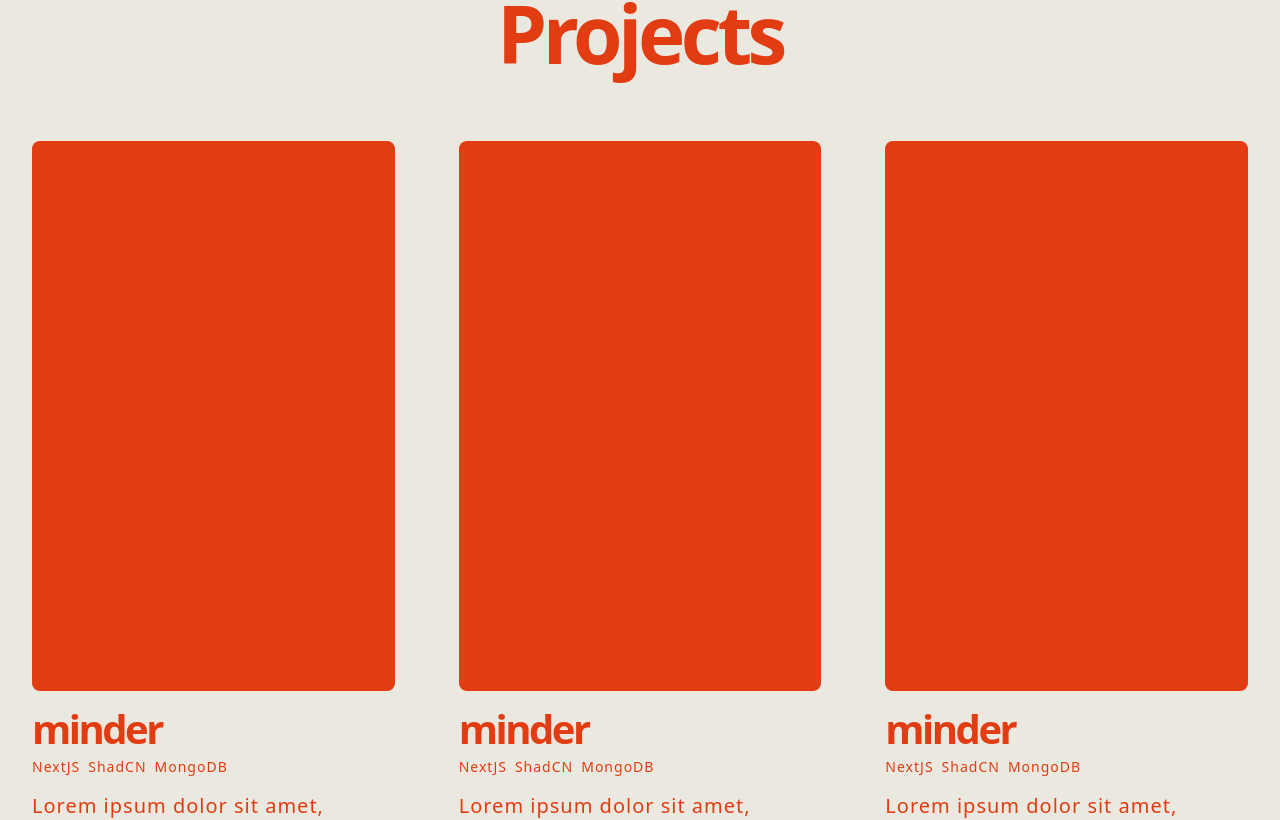
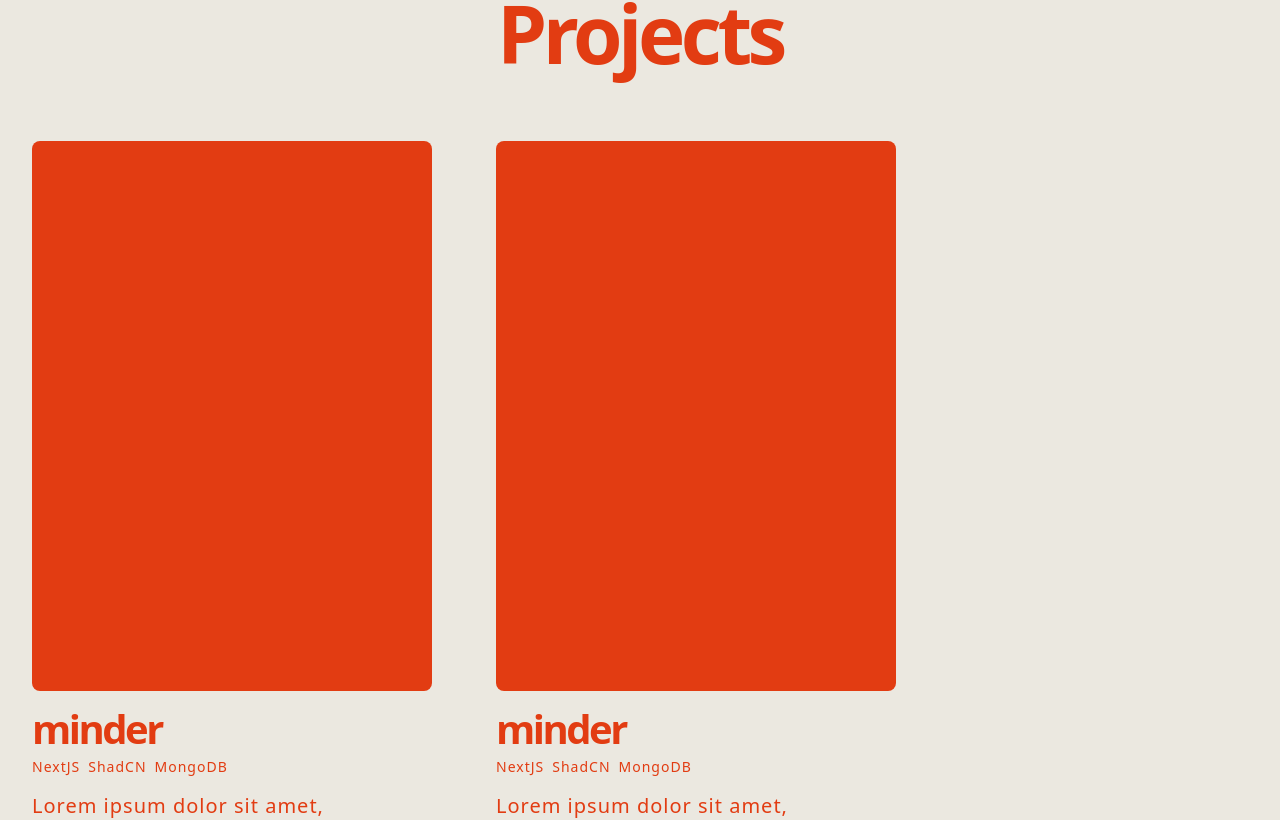
Before and after one commit to michaelcanonizado/michaelcanonizado, a Next.js app: page / in a window 1280 px wide. Shown: the part 1580-2400 px from the top of the page. Built offline with nearby package versions, Linux system fonts and the light colour scheme.

Commit message:
chore: add flex-wrap to projects container

```diff
--- a/src/app/_sections/projects.tsx
+++ b/src/app/_sections/projects.tsx
@@ -37,7 +37,7 @@ const Projects = ({ className }: ComponentBaseProps) => {
       <div className=''>
         <h1 className='text-display text-center'>Projects</h1>
       </div>
-      <div className='flex flex-row gap-xl'>
+      <div className='flex flex-row flex-wrap gap-xl'>
         <Project />
         <Project />
         <Project />
```
